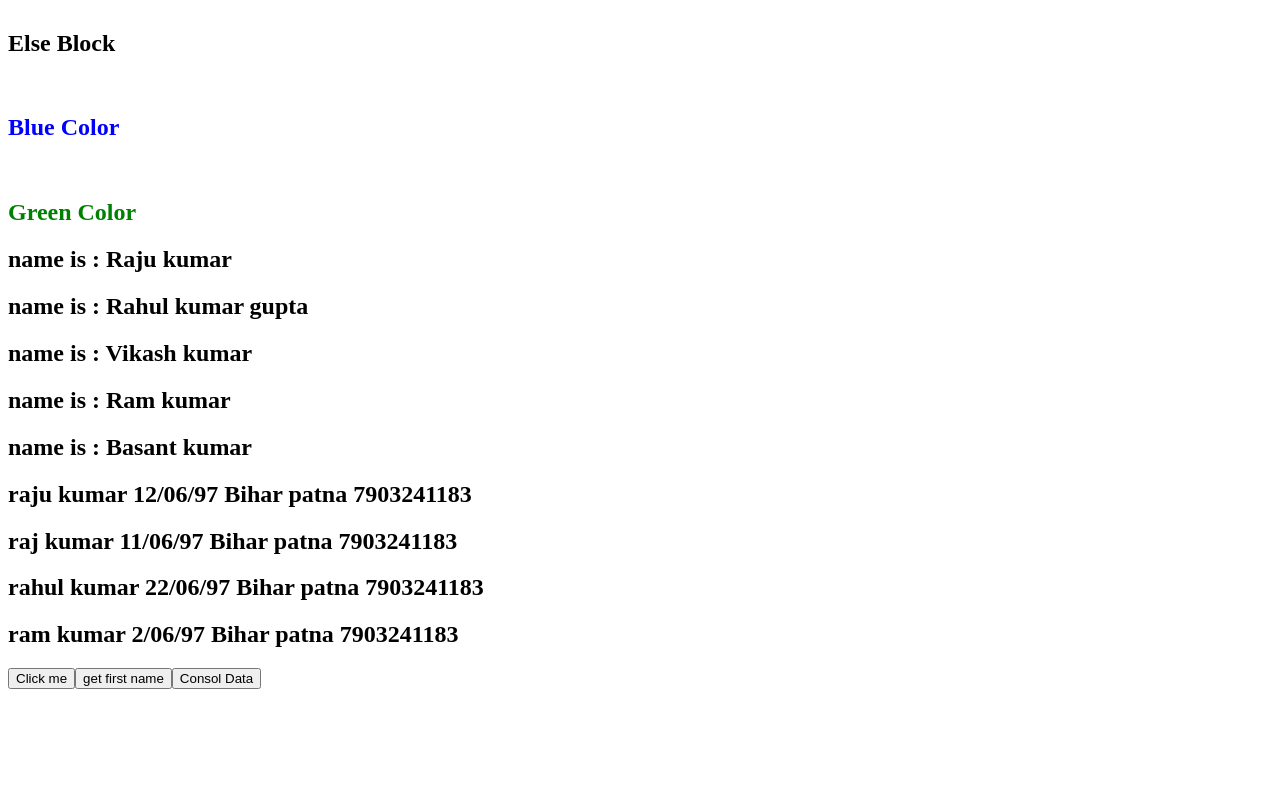
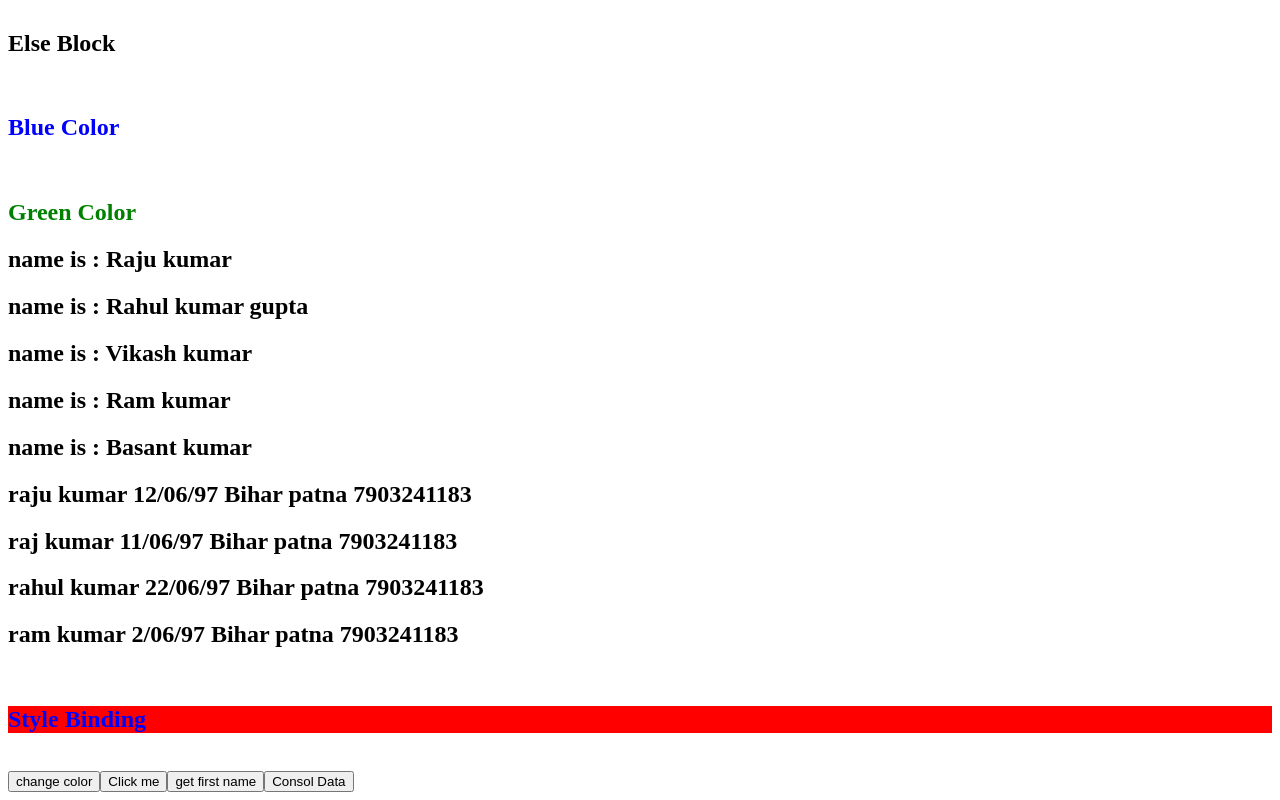
Before and after one commit to rajupraaa1234/AngularPractice, an Angular app: page / in a window 1280 px wide. Shown: the part 657-1457 px from the top of the page. Before the commit the page ends 1354 px from the top, so only its background shows below. Built offline with nearby package versions, Linux system fonts and the light colour scheme.

Commit message:
Style Binding

```diff
--- a/src/app/app.component.html
+++ b/src/app/app.component.html
@@ -59,9 +59,14 @@
  </div>
 
  <!-- For Loop -->
- <h2 *ngFor = "let item of users">name is : {{item}}</h2>
+<h2 *ngFor = "let item of users">name is : {{item}}</h2>
+<h2 *ngFor = "let items of usersDetail">{{items.name}}  {{items.Dob}} {{items.Address}} {{items.mob}}</h2>
 
- <h2 *ngFor = "let items of usersDetail">{{items.name}}  {{items.Dob}} {{items.Address}} {{items.mob}}</h2>
+<!-- Style binding -->
+<br/>
+<h2 [style.color]="styleColor" [style.backgroundColor]="styleBackColor">Style Binding </h2>
+<br/>
+<button (click)="changeStyleColor()">change color</button>
 
 
 <button (click)="getName()">Click me</button>
--- a/src/app/app.component.ts
+++ b/src/app/app.component.ts
@@ -11,6 +11,8 @@ export class AppComponent {
   show = false;
   color = "blue";
   color1 ="green";
+  styleBackColor ="red";
+  styleColor = "blue";
   users = ["Raju kumar","Rahul kumar gupta","Vikash kumar","Ram kumar","Basant kumar"]
   usersDetail =[
     {name : "raju kumar",mob : "7903241183",Dob : "12/06/97",Address : "Bihar patna"},
@@ -46,5 +48,8 @@ export class AppComponent {
   printValueOnPAge(val:any){
        this.data = val;
   }
-
+  changeStyleColor(){
+    this.styleColor="green";
+    this.styleBackColor="black"
+  }
 }
```
